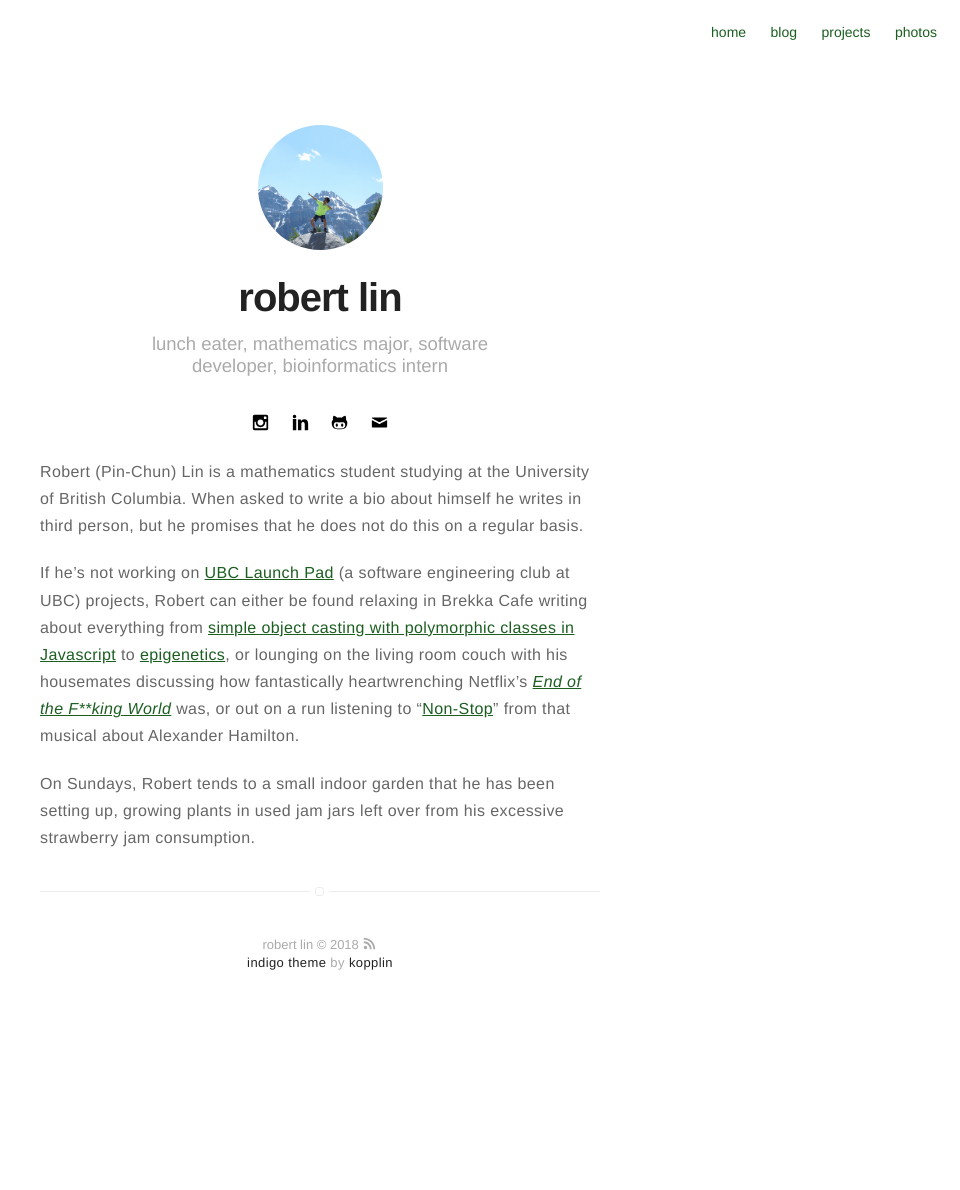
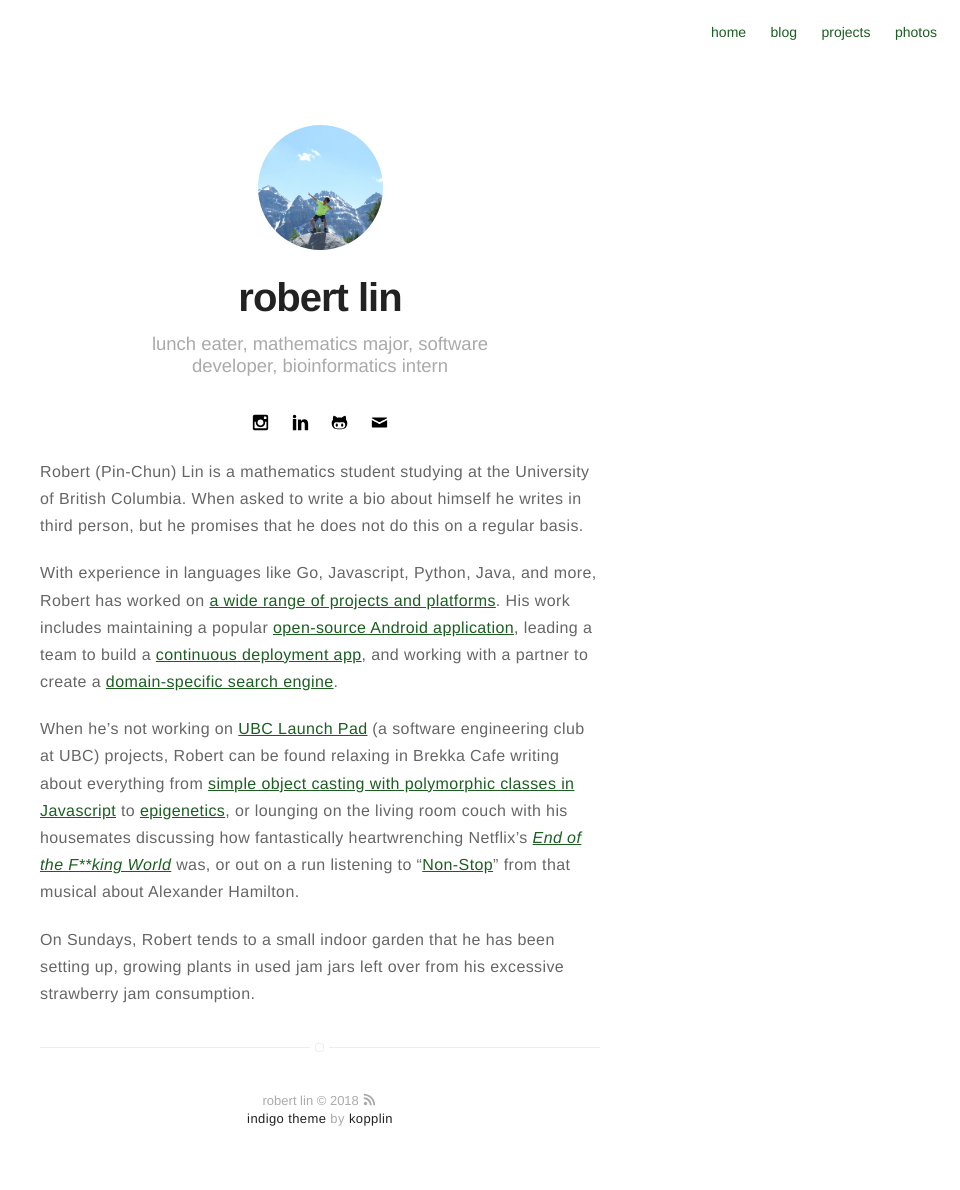
Before and after one commit to bobheadxi/bobheadxi.github.io, a Jekyll site: the page built from about.md, in a window 1280 px wide. Shown: the whole page, without its empty margins (320-1280 px from the left). Built offline with Jekyll 4.4.1, drawn with Linux system fonts in a browser that asks for light colours; before the commit the page ends 1034 px from its top, so only the background shows below that.

Commit message:
new images, update image paths, update About

```diff
--- a/about.md
+++ b/about.md
@@ -5,6 +5,8 @@
 
 Robert (Pin-Chun) Lin is a mathematics student studying at the University of British Columbia. When asked to write a bio about himself he writes in third person, but he promises that he does not do this on a regular basis.
 
-If he's not working on [UBC Launch Pad](https://github.com/ubclaunchpad) (a software engineering club at UBC) projects, Robert can either be found relaxing in Brekka Cafe writing about everything from [simple object casting with polymorphic classes in Javascript](https://bobheadxi.github.io/object-casting-in-javascript/) to [epigenetics](https://bobheadxi.github.io/unique-sequences/), or lounging on the living room couch with his housemates discussing how fantastically heartwrenching Netflix's [*End of the F\*\*king World*](http://www.imdb.com/title/tt6257970/) was, or out on a run listening to "[Non-Stop](https://www.youtube.com/watch?v=q9iLfPP4Ps8)" from that musical about Alexander Hamilton.
+With experience in languages like Go, Javascript, Python, Java, and more, Robert has worked on [a wide range of projects and platforms](https://bobheadxi.github.io/projects/). His work includes maintaining a popular [open-source Android application](https://bobheadxi.github.io/r-android-appstore/), leading a team to build a [continuous deployment app](https://bobheadxi.github.io/inertia/), and working with a partner to create a [domain-specific search engine](https://bobheadxi.github.io/sleuth/).
+
+When he's not working on [UBC Launch Pad](https://github.com/ubclaunchpad) (a software engineering club at UBC) projects, Robert can be found relaxing in Brekka Cafe writing about everything from [simple object casting with polymorphic classes in Javascript](https://bobheadxi.github.io/object-casting-in-javascript/) to [epigenetics](https://bobheadxi.github.io/unique-sequences/), or lounging on the living room couch with his housemates discussing how fantastically heartwrenching Netflix's [*End of the F\*\*king World*](http://www.imdb.com/title/tt6257970/) was, or out on a run listening to "[Non-Stop](https://www.youtube.com/watch?v=q9iLfPP4Ps8)" from that musical about Alexander Hamilton.
 
 On Sundays, Robert tends to a small indoor garden that he has been setting up, growing plants in used jam jars left over from his excessive strawberry jam consumption.
```
Also changed, not shown: _posts/2017-9-23-mergesort-python.md (+1 -1 lines), _posts/2018-2-8-unique-sequences.md (+1 -1 lines), assets/images/home.jpg (added), assets/images/posts/Docker-Gopher-Banner.png (renamed from assets/images/Docker-Gopher-Banner.png), assets/images/posts/eggenstein.jpg (renamed from assets/images/eggenstein.jpg), assets/images/posts/inertia-diagram.png (added), assets/images/window.jpg (added), 2 other files.
